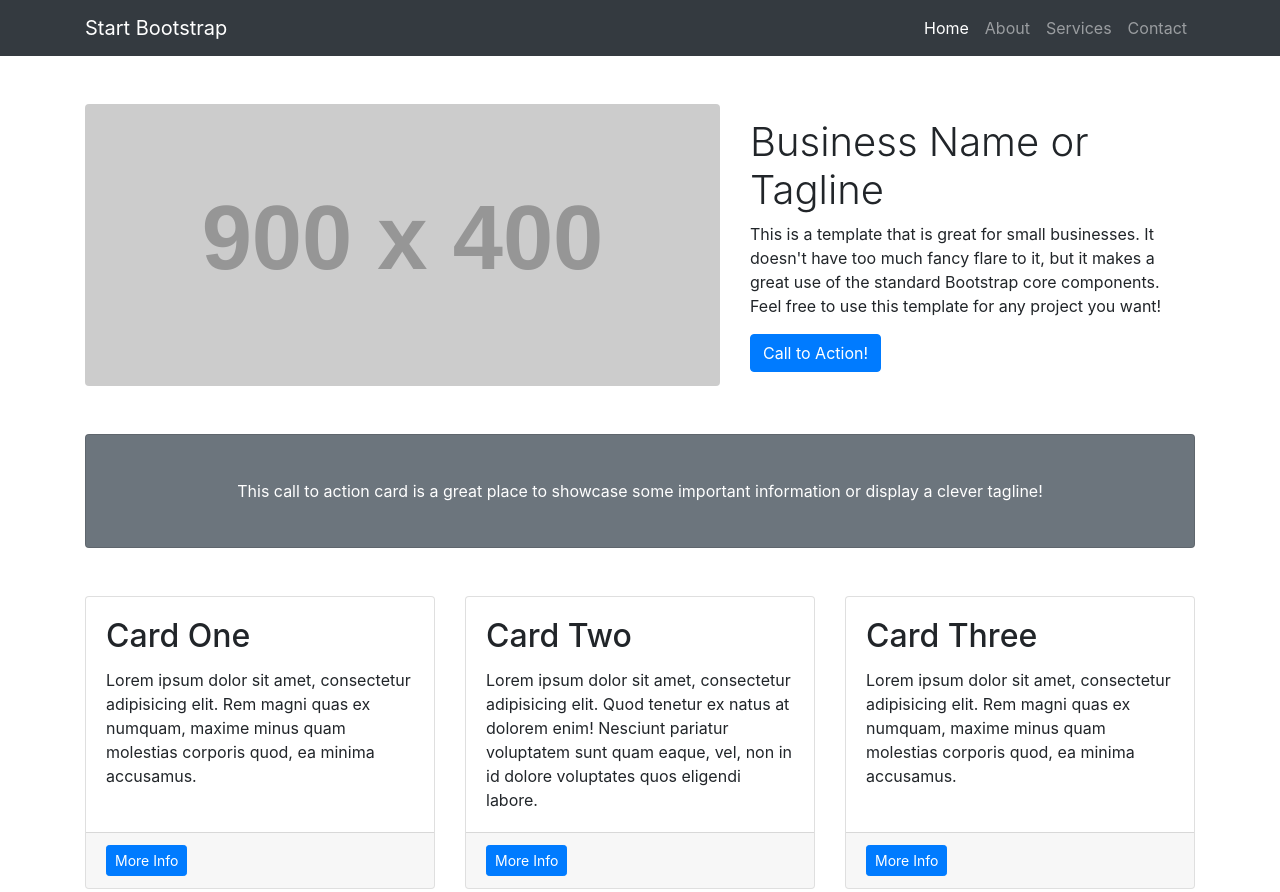
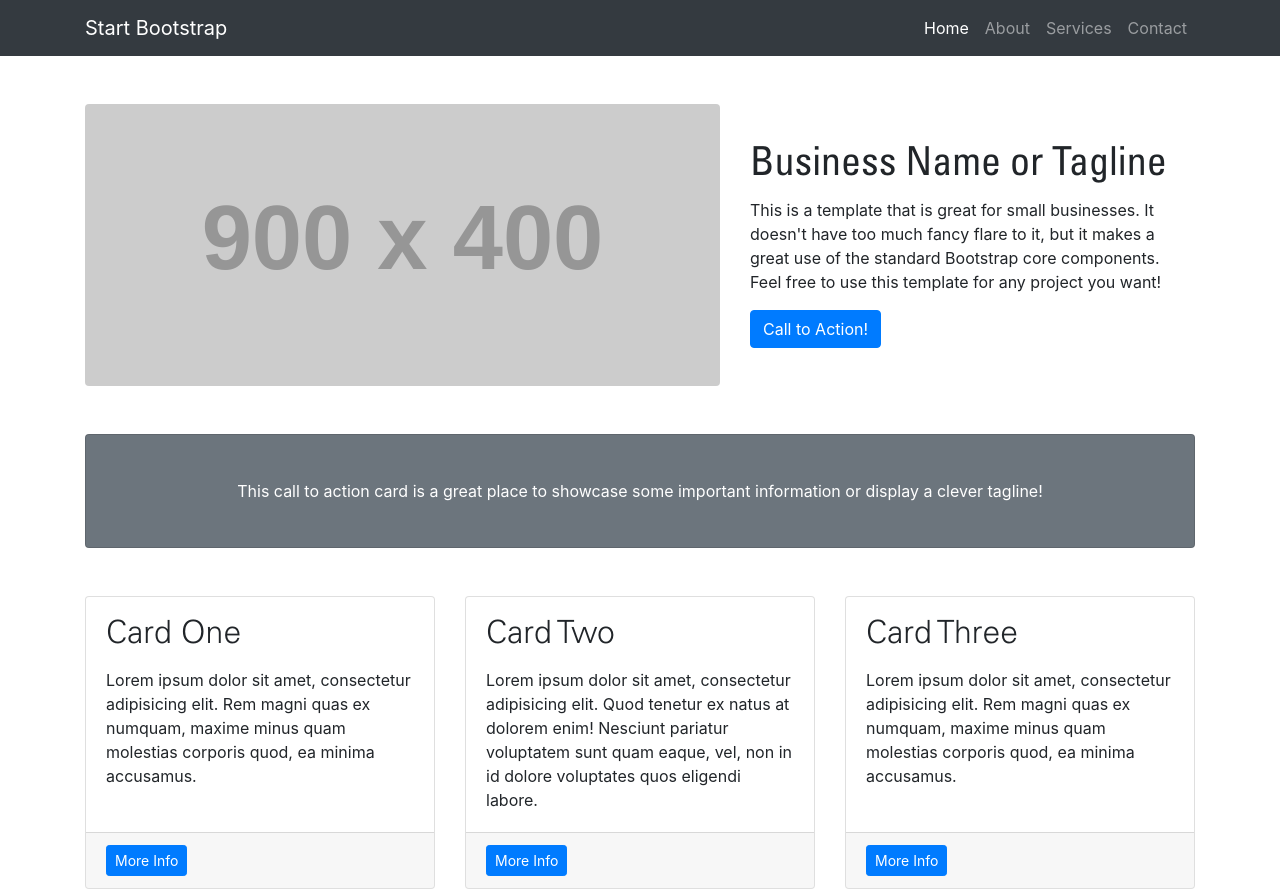
Before and after one commit to SHPE-UMD/SHPE-UMD-Bootstrap-Web, a website: page index.html in a window 1280 px wide. Shown: the top 892 px of the page. Drawn offline with Linux system fonts and the light colour scheme; placeholder pictures from the web are drawn by us; files whose address does not match are found by name.

Commit message:
add fonts

```diff
--- a/css/small-business.css
+++ b/css/small-business.css
@@ -6,3 +6,10 @@
 body {
   padding-top: 56px;
 }
+
+@font-face { font-family: shpefontcondensed; font-weight: lighter; src: url('fonts/Univers-LT-Std-47-Light-Condensed_46333.ttf'); }
+@font-face { font-family: shpefontcondensed; font-weight: bold; src: url('fonts/Univers-LT-Std-67-Bold-Condensed_46347.ttf'); }
+@font-face { font-family: shpefontcondensed; src: url('fonts/Univers-LT-Std-57-Condensed_46340.ttf'); }
+
+@font-face { font-family: shpefont; src: url('fonts/Univers-LT-Std-55-Roman_46338.ttf'); }
+@font-face { font-family: shpefont; font-weight: lighter; src: url('fonts/Univers-LT-Std-45-Light_46331.ttf'); }
--- a/index.html
+++ b/index.html
@@ -8,13 +8,22 @@
   <meta name="description" content="">
   <meta name="author" content="">
 
-  <title>Small Business - Start Bootstrap Template</title>
+  <title>SHPE-UMD</title>
 
   <!-- Bootstrap core CSS -->
   <link href="vendor/bootstrap/css/bootstrap.min.css" rel="stylesheet">
 
   <!-- Custom styles for this template -->
   <link href="css/small-business.css" rel="stylesheet">
+
+  <style>
+    h1 {
+      font-family: shpefontcondensed
+    }
+    h2 {
+      font-family: shpefont
+    }
+  </style>
 
 </head>
 
```
Also changed, not shown: fonts/Univers-LT-Std-45-Light_46331.ttf (added), fonts/Univers-LT-Std-47-Light-Condensed_46333.ttf (added), fonts/Univers-LT-Std-55-Roman_46338.ttf (added), fonts/Univers-LT-Std-57-Condensed_46340.ttf (added), fonts/Univers-LT-Std-67-Bold-Condensed_46347.ttf (added).
